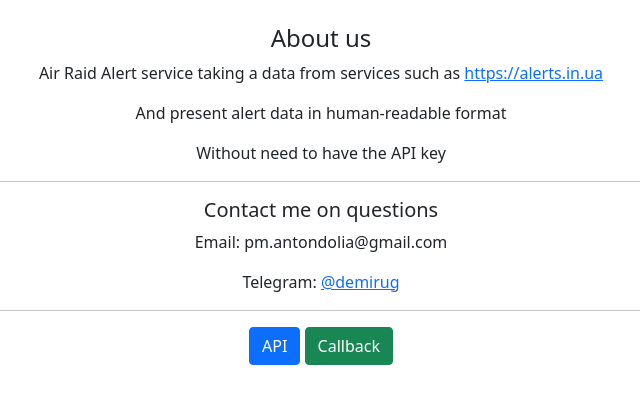
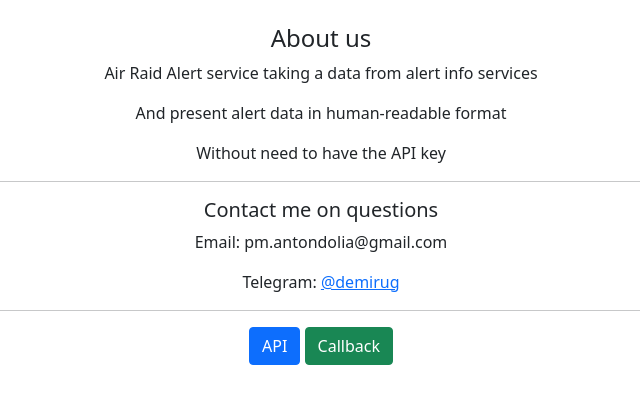
Before and after one commit to demirug/ukraine_alerts_api, a Flask app: page / in a window 1280 px wide. Shown: the part 56-460 px from the top of the page, without its empty margins (319-959 px from the left). Run offline with Flask 3, Linux system fonts and the light colour scheme.

Commit message:
Updated index.html

```diff
--- a/templates/index.html
+++ b/templates/index.html
@@ -2,7 +2,7 @@
 {% block body %}
   <center>
     <h4>About us</h4>
-  <p>Air Raid Alert service taking a data from services such as <a href="https://alerts.in.ua">https://alerts.in.ua</a></p>
+  <p>Air Raid Alert service taking a data from alert info services</p>
   <p>And present alert data in human-readable format</p>
   <p>Without need to have the API key</p>
   <hr>
```
